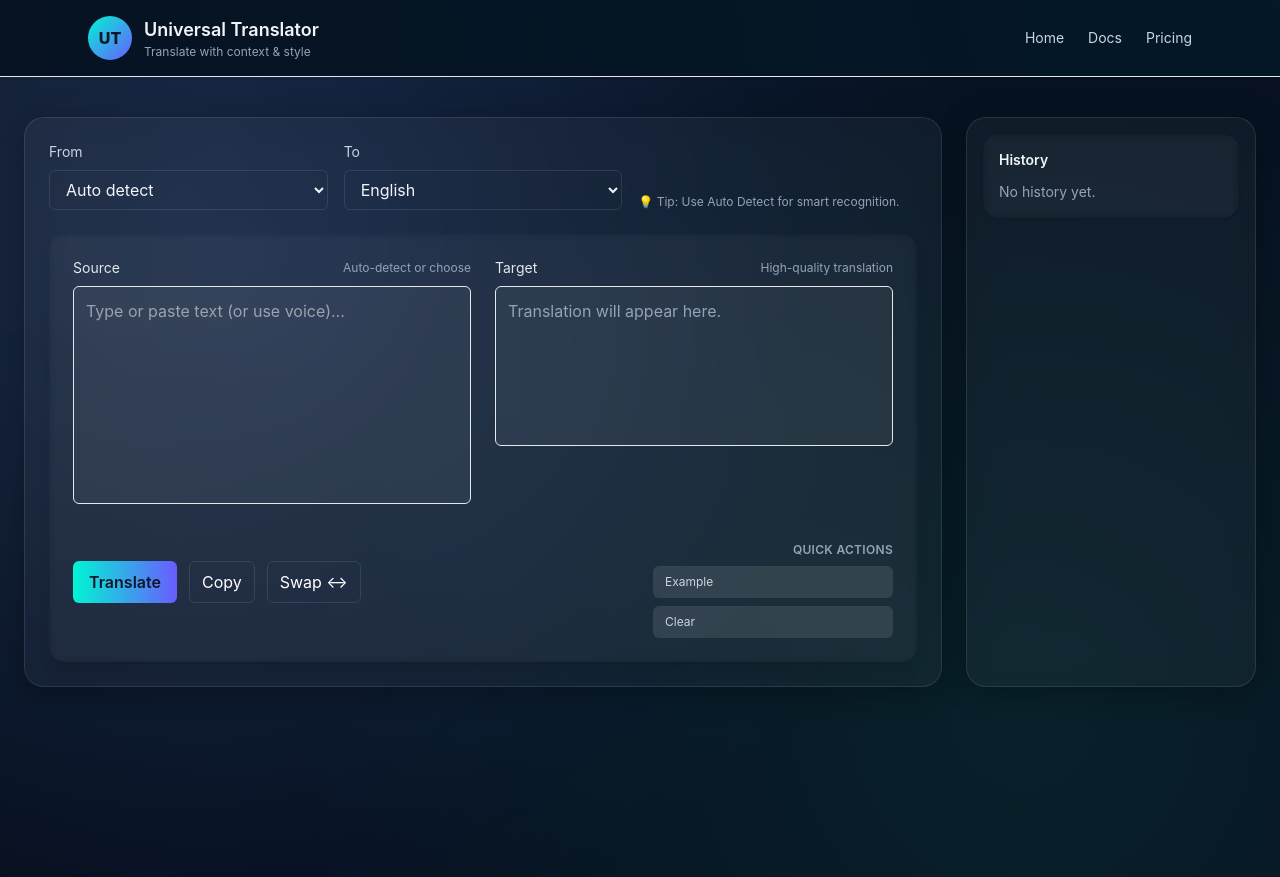
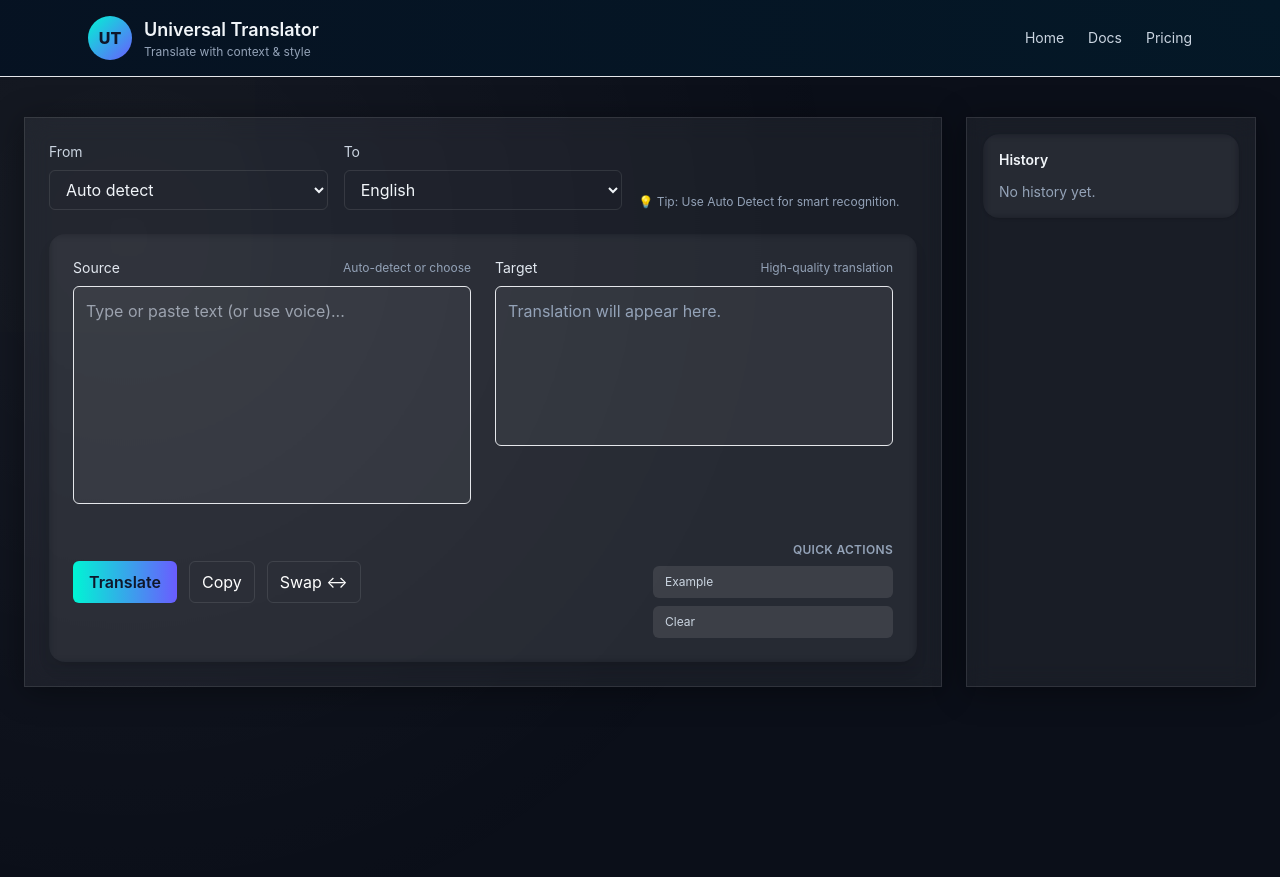
Before and after one commit to karan-sidhu22/UNIVERSAL-TRANSLATOR, a Next.js app: page / in a window 1280 px wide. Built offline with nearby package versions, Linux system fonts and the light colour scheme.

Commit message:
updated the tailwind file

```diff
--- a/tailwind.config.js
+++ b/tailwind.config.js
@@ -7,37 +7,35 @@
   theme: {
     extend: {
       colors: {
-        bg: "#071020", // main background color (deep navy)
-        card: "rgba(255,255,255,0.04)", // translucent glass cards
-        accent: "#3b82f6", // soft blue accent
-        accent2: "#10b981", // teal accent for glow
+        bg: "#0b0f19", // deep indigo background
+        card: "rgba(255,255,255,0.06)",
+        accent: "#8b5cf6", // violet
+        accent2: "#06b6d4", // cyan
+        glow: "rgba(139,92,246,0.25)", // soft glow
       },
       backgroundImage: {
-        "gradient-glow":
-          "radial-gradient(circle at 20% 20%, rgba(59,130,246,0.15), transparent 60%), radial-gradient(circle at 80% 80%, rgba(16,185,129,0.1), transparent 60%)",
-      },
-      boxShadow: {
-        glow: "0 0 20px rgba(59,130,246,0.25)",
-        soft: "0 4px 30px rgba(0,0,0,0.3)",
-      },
-      borderRadius: {
-        xl2: "1.25rem",
+        "animated-gradient":
+          "linear-gradient(-45deg, #0f172a, #1e293b, #0b0f19, #111827)",
       },
       animation: {
-        fadeIn: "fadeIn 0.8s ease-in-out",
+        gradientShift: "gradientShift 12s ease infinite",
         float: "float 6s ease-in-out infinite",
         pulseSlow: "pulse 6s ease-in-out infinite",
       },
       keyframes: {
-        fadeIn: {
-          "0%": { opacity: 0, transform: "translateY(20px)" },
-          "100%": { opacity: 1, transform: "translateY(0)" },
+        gradientShift: {
+          "0%, 100%": { backgroundPosition: "0% 50%" },
+          "50%": { backgroundPosition: "100% 50%" },
         },
         float: {
           "0%, 100%": { transform: "translateY(0px)" },
           "50%": { transform: "translateY(-10px)" },
         },
       },
+      boxShadow: {
+        glow: "0 0 30px rgba(139,92,246,0.3)",
+        soft: "0 4px 30px rgba(0,0,0,0.4)",
+      },
     },
   },
   plugins: [],
```
